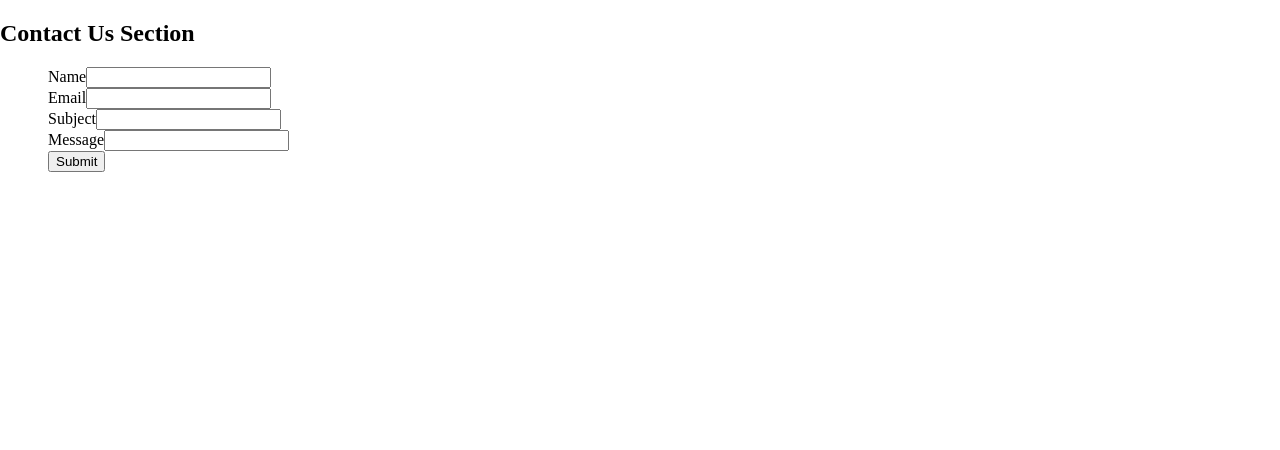
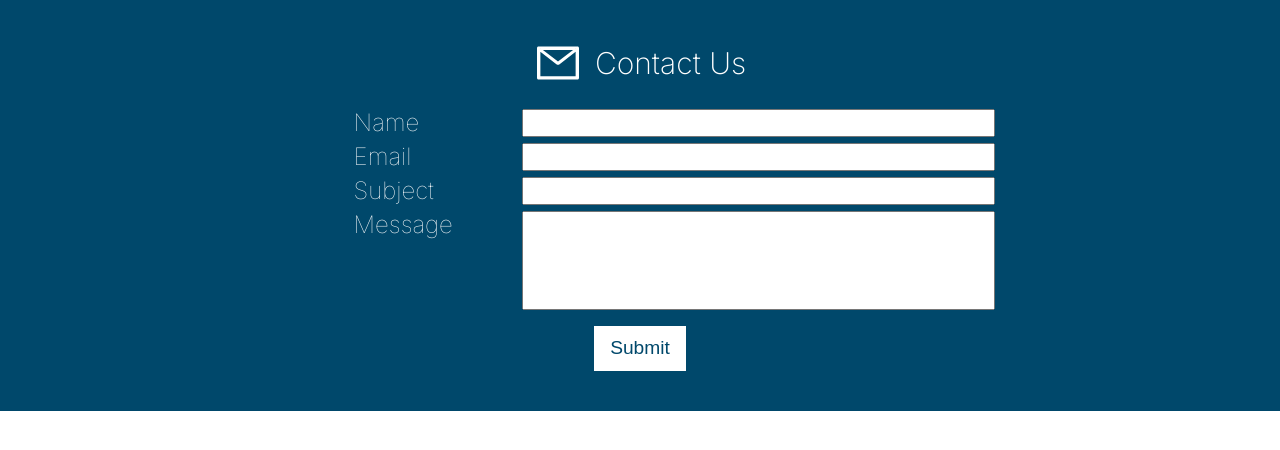
Before and after one commit to AcidBurnHen/palmaservice, a Next.js app: page /components/Contact in a window 1280 px wide. Shown: the top 450 px of the page. Built offline with nearby package versions, Linux system fonts and the light colour scheme.

Commit message:
Completed the contact section styling and added icons for all sections

```diff
--- a/pages/components/Contact.js
+++ b/pages/components/Contact.js
@@ -1,4 +1,5 @@
 import { useState } from "react";
+import { AiOutlineMail } from "react-icons/ai";
 
 const Contact = () => {
   const [name, setName] = useState("");
@@ -42,9 +43,7 @@ const Contact = () => {
       },
       body: JSON.stringify(data)
     }).then(res => {
-      console.log("Response received");
       if (res.status === 200) {
-        console.log("Response succeeded!");
         setSubmitted(true);
         setName("");
         setEmail("");
@@ -55,28 +54,27 @@ const Contact = () => {
 
   return (
     <div id="contact" className="contact-us">
-      <div className="contact-us__title">
-        <h2>Contact Us Section</h2>
+      <div className="contact-us__title-container">
+        <AiOutlineMail className="contact-us__icon" />
+        <div className="contact-us__title">
+          <h2>Contact Us</h2>
+        </div>
       </div>
       <div className="contact-us__form-container wrapper">
         <form className="contact-us__form">
-          <div className="contact-us__section">
+          <div className="contact-us__labels">
             <label htmlFor="name">Name</label>
+            <label htmlFor="email">Email</label>
+            <label htmlFor="subject">Subject</label>
+            <label htmlFor="message">Message</label>
+          </div>
+          <div className="contact-us__inputs">
             <input onChange={handleName} type="text" name="name" />
+            <input onChange={handleEmail} type="email" name="email" />
+            <input onChange={handleSubject} type="text" name="subject" />
+            <input className="contact-us__inputs-message" onChange={handleMessage} type="text" name="message" />
           </div>
-          <div className="contact-us__section">
-            <label htmlFor="email">Email</label>
-            <input onChange={handleEmail} type="email" name="email" />
-          </div>
-          <div className="contact-us__section">
-            <label htmlFor="subject">Subject</label>
-            <input onChange={handleSubject} type="text" name="subject" />
-          </div>
-          <div className="contact-us__section">
-            <label htmlFor="message">Message</label>
-            <input onChange={handleMessage} type="text" name="message" />
-          </div>
-          <input onClick={handleSubmit} type="submit" />
+          <input className="contact-us__submit" onClick={handleSubmit} type="submit" />
         </form>
       </div>
     </div>
--- a/styles/modules/_about-us.scss
+++ b/styles/modules/_about-us.scss
@@ -4,15 +4,27 @@
 .about-us {
   font-family: vars.$inter;
   padding: 1.25rem 0 3.125rem 0;
+  color: vars.$mainBlue;
+
+  &__title-container {
+    display: flex;
+    flex-direction: row;
+    justify-content: center;
+  }
 
   &__title {
-    color: vars.$mainBlue;
     text-align: center;
     font-size: 1.25rem;
 
     h2 {
       font-weight: 200;
     }
+  }
+
+  &__icon {
+    margin: 1.1rem 0.8125rem 0 0;
+    height: 3rem;
+    width: 3rem;
   }
 
   &__break {
@@ -46,9 +58,14 @@
     display: grid;
     grid-template-columns: 1fr;
     column-gap: 5%;
+    padding: 0 2rem;
 
     @include atTiny {
       grid-template-columns: repeat(3, 1fr);
+    }
+
+    @include atMedium {
+      padding: 0 3rem;
     }
 
     span {
--- /dev/null
+++ b/styles/modules/_contact-us.scss
@@ -0,0 +1,112 @@
+@use "../base/vars";
+@import "../base/mixins";
+
+.contact-us {
+  background-color: vars.$mainBlue;
+  padding: 1.25rem 0 2.5rem 0;
+  color: white;
+  font-family: vars.$inter;
+
+  &__title-container {
+    display: flex;
+    flex-direction: row;
+    justify-content: center;
+  }
+
+  &__title {
+    font-size: 1.25rem;
+
+    h2 {
+      font-weight: 200;
+    }
+  }
+
+  &__icon {
+    margin: 1.2rem 0.8125rem 0 0;
+    height: 3rem;
+    width: 3rem;
+  }
+
+  &__form {
+    display: grid;
+    grid-template-columns: repeat(3, 1fr);
+    grid-template-rows: repeat(5, 1fr);
+    column-gap: 1rem;
+
+    @include atLarge {
+      column-gap: 0;
+      grid-template-columns: repeat(5, 1fr);
+    }
+  }
+
+  &__labels {
+    display: flex;
+    flex-direction: column;
+    grid-column: 1;
+    grid-row: 1 / span 4;
+    justify-self: end;
+
+    @include atLarge {
+      grid-column: 2;
+      justify-self: center;
+    }
+
+    label {
+      font-weight: 100;
+      font-size: 1.5rem;
+      margin: 0.15rem 0;
+    }
+  }
+
+  &__inputs {
+    display: flex;
+    flex-direction: column;
+    grid-column: 2 / span 2;
+    grid-row: 1 / span 4;
+    max-width: 100%;
+
+    @include atTiny {
+      max-width: 70%;
+    }
+
+    @include atLarge {
+      max-width: 100%;
+      grid-column: 3 / span 2;
+    }
+
+    input {
+      padding: 0.3rem;
+      margin: 0.17rem 0;
+
+      &:last-child {
+        padding: 2.5rem;
+        margin-bottom: 0.5rem;
+      }
+    }
+  }
+
+  &__submit {
+    grid-column: 2;
+    justify-self: center;
+    grid-row: 5;
+    margin-top: 0.5rem;
+    padding: 0.5rem 1rem;
+    background-color: #fff;
+    border: none;
+    color: vars.$mainBlue;
+    font-weight: 500;
+    font-size: 1.2rem;
+    transition-duration: 1s;
+
+    @include atLarge {
+      grid-column: 3;
+    }
+
+    &:hover {
+      background-color: vars.$mainBlue;
+      border: 1px solid white;
+      font-size: 1.4rem;
+      color: white;
+    }
+  }
+}
--- a/styles/modules/_gallery-section.scss
+++ b/styles/modules/_gallery-section.scss
@@ -4,18 +4,29 @@
 .gallery-section {
   color: vars.$mainBlue;
 
+  &__title-container {
+    display: flex;
+    flex-direction: row;
+    justify-content: center;
+  }
+
   &__title {
     font-family: vars.$inter;
     font-size: 1.25rem;
-    text-align: center;
 
     h2 {
       font-weight: 200;
     }
   }
 
+  &__icon {
+    margin: 1.1rem 0.8125rem 0 0;
+    height: 3rem;
+    width: 3rem;
+  }
+
   &__slider {
-    padding: 1rem 0 2rem 0;
+    padding: 1rem 0 3.5rem 0;
     display: grid;
     grid-template-columns: repeat(6, 1fr);
     grid-template-rows: repeat(3, 1fr);
--- a/styles/modules/_services.scss
+++ b/styles/modules/_services.scss
@@ -5,7 +5,6 @@
   background-color: vars.$bg;
   font-family: vars.$inter;
   color: rgba(255, 255, 255, 0.9);
-  font-weight: 100;
   padding: 1.25rem 0 1.25rem 0;
 
   &__title-section {
@@ -40,11 +39,7 @@
   }
 
   &__items {
-    font-size: 1rem;
-
-    @include atMedium {
-      font-size: 1.1;
-    }
+    font-size: 1.1rem;
 
     @include atLarge {
       font-size: 1.3rem;
@@ -60,6 +55,11 @@
 
     li {
       padding: 1.25rem 0;
+      font-weight: 300;
+
+      @include atTiny {
+        font-weight: 100;
+      }
     }
   }
 
--- a/styles/styles.scss
+++ b/styles/styles.scss
@@ -7,4 +7,5 @@
 @use "./modules/about-us";
 @use "./modules/services";
 @use "./modules/gallery-section";
+@use "./modules/contact-us";
 @use "./modules/site-footer";
```
Also changed, not shown: pages/components/About.js (+7 -2 lines), pages/components/Gallery.js (+7 -3 lines), pages/components/GalleryData.js (+4 -4 lines).
